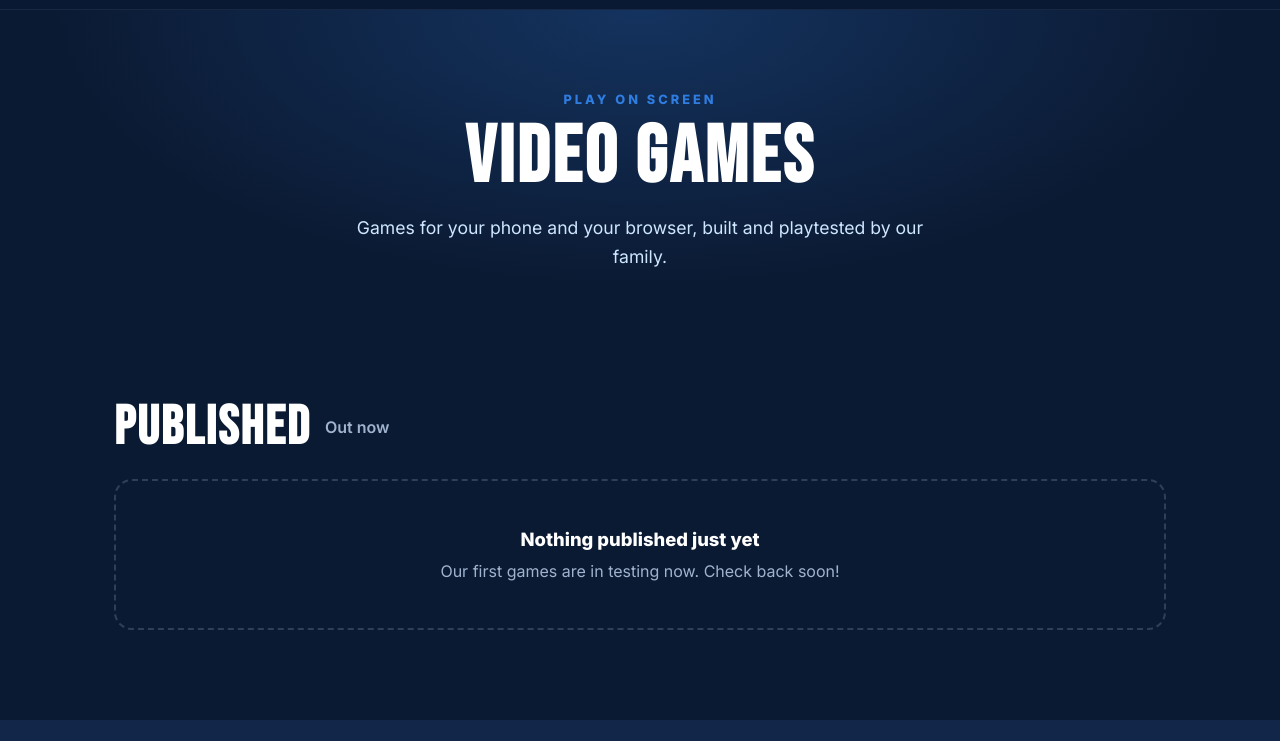
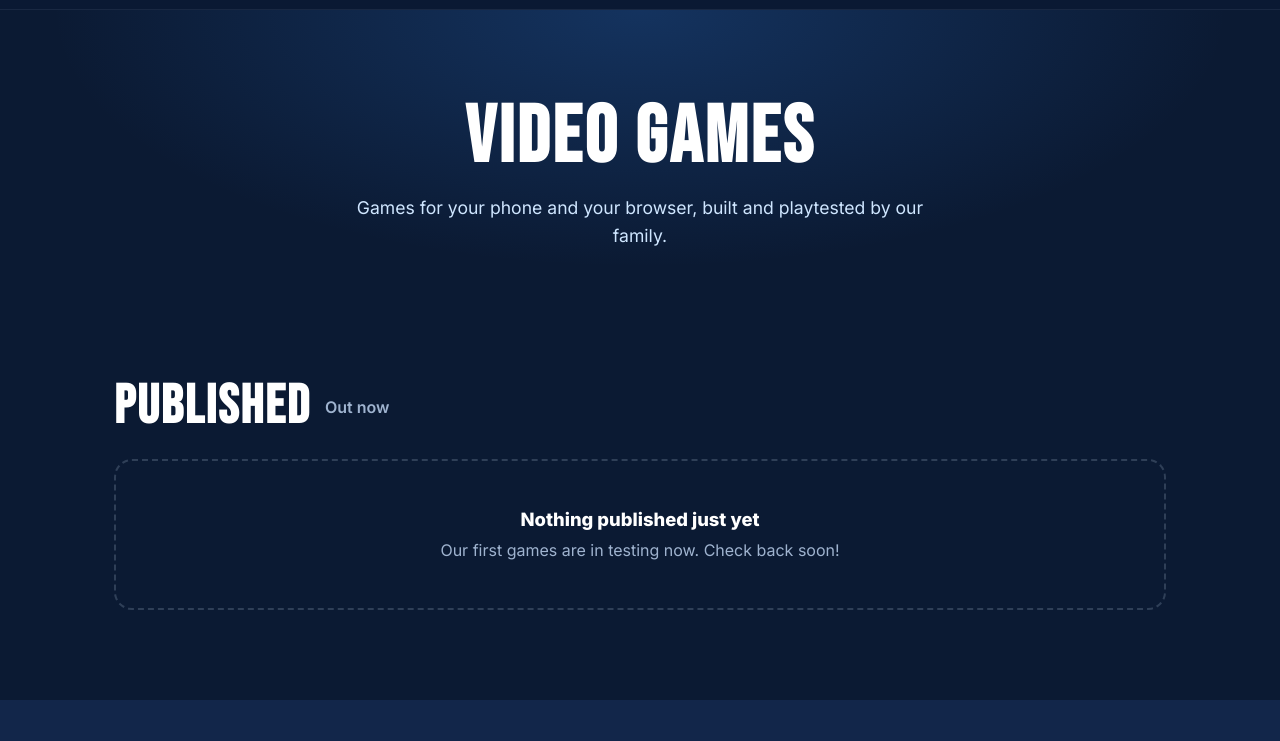
Before and after one commit to Seven10Games/Seven10Games.com, a plain HTML site: page video-games/index.html in a window 1280 px wide. Shown: the part 59-800 px from the top of the page. Drawn offline with Linux system fonts and the light colour scheme.

Commit message:
Add files via upload

```diff
--- a/video-games/index.html
+++ b/video-games/index.html
@@ -30,7 +30,6 @@
 
 <div class="page-hero">
   <div class="wrap">
-    <div class="eyebrow">Play on screen</div>
     <h1>Video Games</h1>
     <p>Games for your phone and your browser, built and playtested by our family.</p>
   </div>
```
